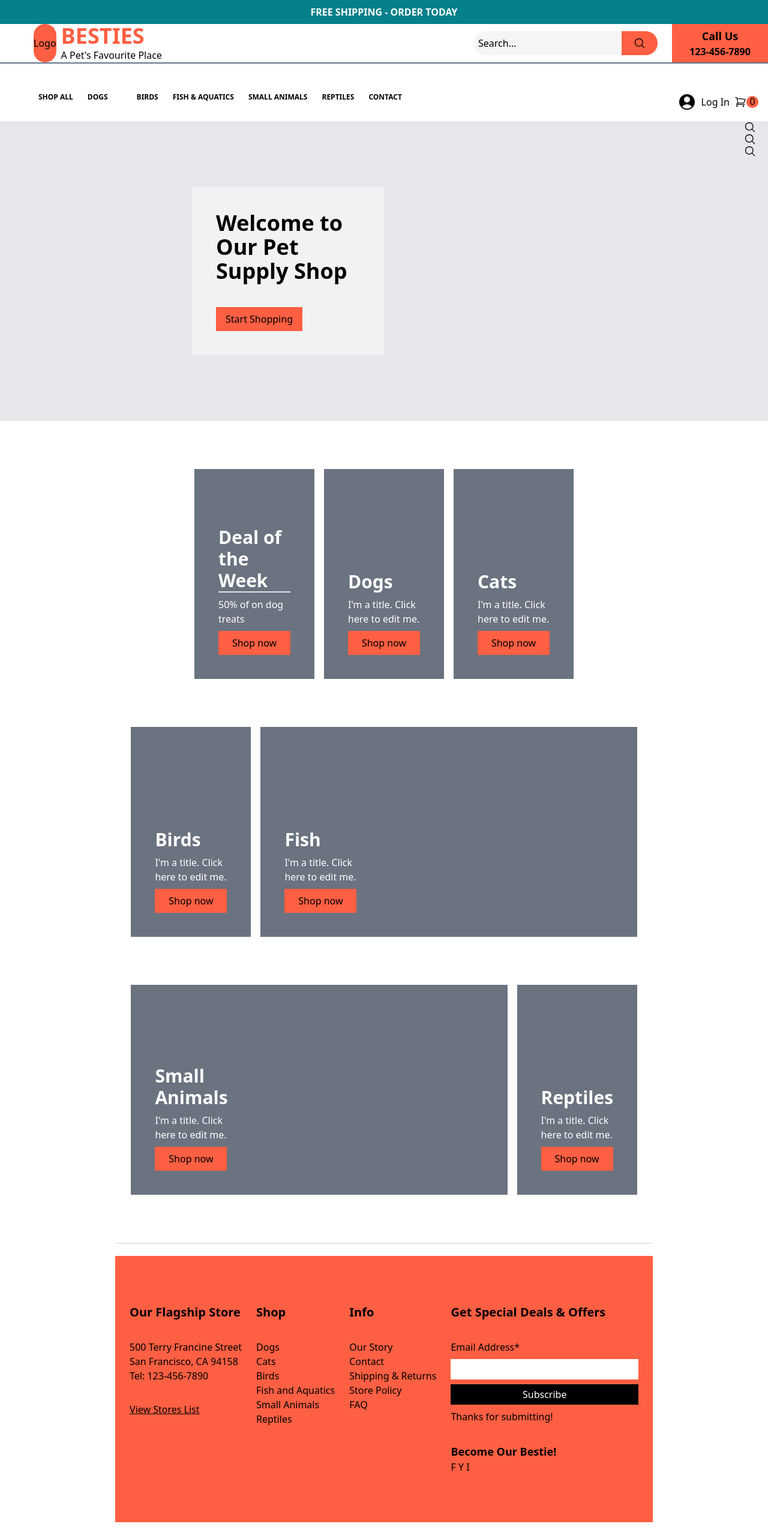
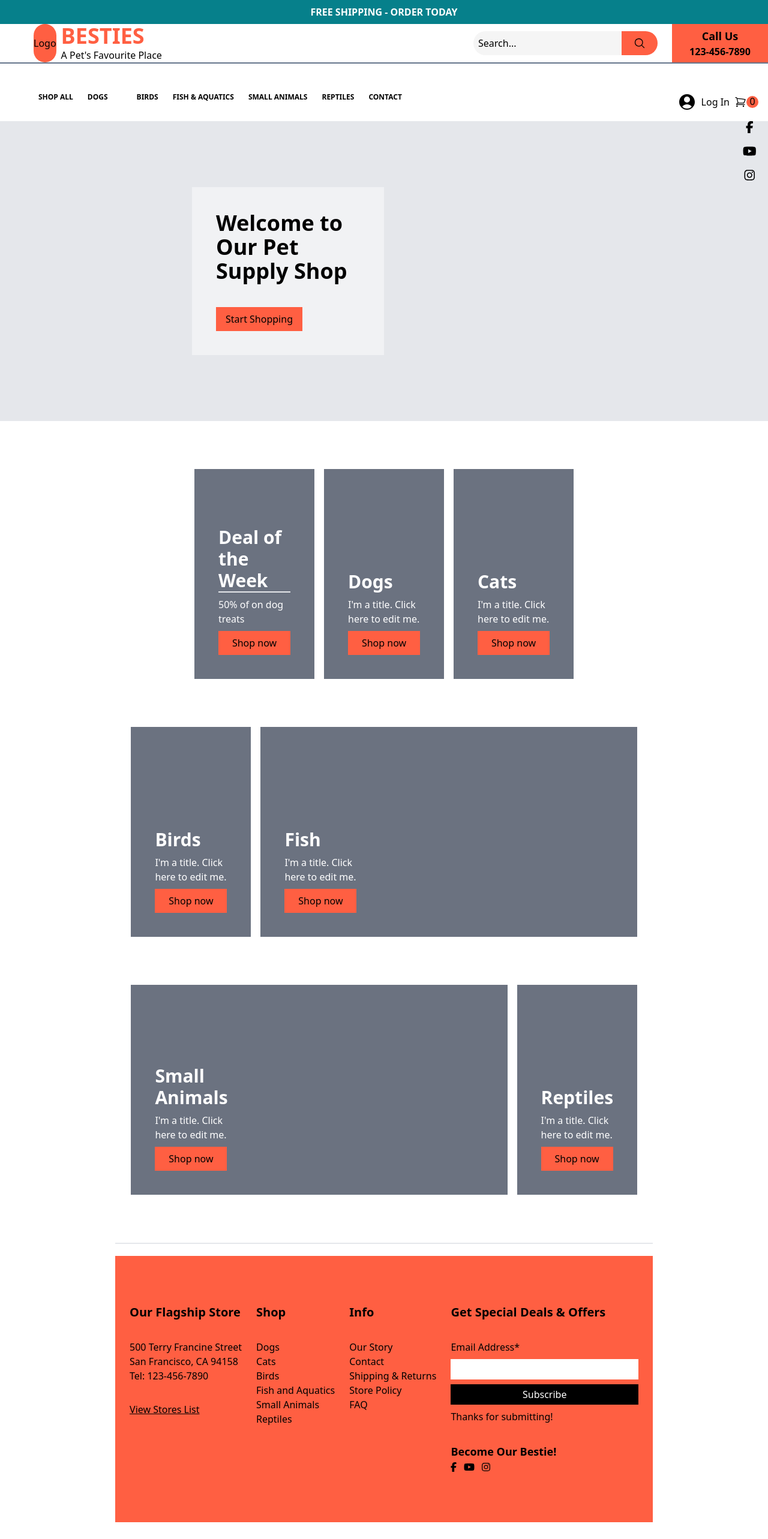
Before and after one commit to MartinPettersen/vue-pet-shop-practice, a Vue app: page / in a window 1280 px wide. Shown: the top 2566 px of the page at 60% size. Built offline with nearby package versions, Linux system fonts and the light colour scheme; the HTML template or start-up script is replaced by a standard one.

Commit message:
add icons

```diff
--- a/package.json
+++ b/package.json
@@ -13,6 +13,11 @@
     "format": "prettier --write src/"
   },
   "dependencies": {
+    "@fortawesome/fontawesome-svg-core": "^6.6.0",
+    "@fortawesome/free-brands-svg-icons": "^6.6.0",
+    "@fortawesome/free-regular-svg-icons": "^6.6.0",
+    "@fortawesome/free-solid-svg-icons": "^6.6.0",
+    "@fortawesome/vue-fontawesome": "^3.0.8",
     "@heroicons/vue": "^2.1.5",
     "pinia": "^2.2.6",
     "vue": "^3.5.12",
--- a/src/components/Home/HomeFooter.vue
+++ b/src/components/Home/HomeFooter.vue
@@ -50,7 +50,11 @@ import OrangeShoppingButton from '../(utils)/OrangeShoppingButton.vue';
         <div>
 
           <p class="font-bold text-lg">Become Our Bestie!</p>
-          <p>F Y I</p>
+          <div class="space-x-3">
+            <font-awesome-icon :icon="['fab', 'facebook-f']" />
+            <font-awesome-icon :icon="['fab', 'youtube']" />
+            <font-awesome-icon :icon="['fab', 'instagram']" />
+            </div>
         </div>
       </div>
     </div>
--- a/src/components/Navigation/SideBar.vue
+++ b/src/components/Navigation/SideBar.vue
@@ -1,13 +1,11 @@
 <script lang="ts" setup>
-import { MagnifyingGlassIcon } from '@heroicons/vue/24/solid'
-//import { MagnifyingGlassIcon } from '@heroicons/vue/24/solid'
-//import { MagnifyingGlassIcon } from '@heroicons/vue/24/solid'
+
 </script>
 
 <template>
-  <div class="flex flex-col fixed right-5">
-    <MagnifyingGlassIcon class="size-5" />
-    <MagnifyingGlassIcon class="size-5" />
-    <MagnifyingGlassIcon class="size-5" />
+  <div class="flex flex-col space-y-5 fixed right-5">
+    <font-awesome-icon class="h-[20px]" :icon="['fab', 'facebook-f']" />
+    <font-awesome-icon class="h-[20px]" :icon="['fab', 'youtube']" />
+    <font-awesome-icon class="h-[20px]" :icon="['fab', 'instagram']" />
   </div>
 </template>
--- a/src/main.ts
+++ b/src/main.ts
@@ -2,12 +2,25 @@ import './assets/main.css'
 
 import { createApp } from 'vue'
 import { createPinia } from 'pinia'
+import { library } from '@fortawesome/fontawesome-svg-core';
+import { FontAwesomeIcon } from '@fortawesome/vue-fontawesome';
+import { faFacebookF } from '@fortawesome/free-brands-svg-icons';
+import { faYoutube } from '@fortawesome/free-brands-svg-icons';
+import { faInstagram } from '@fortawesome/free-brands-svg-icons';
+
+
 
 import App from './App.vue'
 import router from './router'
 
+library.add(faFacebookF);
+library.add(faYoutube);
+library.add(faInstagram);
+
+
 const app = createApp(App)
 
+app.component('font-awesome-icon', FontAwesomeIcon);
 app.use(createPinia())
 app.use(router)
 
```
Also changed, not shown: 1 other file (tests, documents, lock files or other folders).
